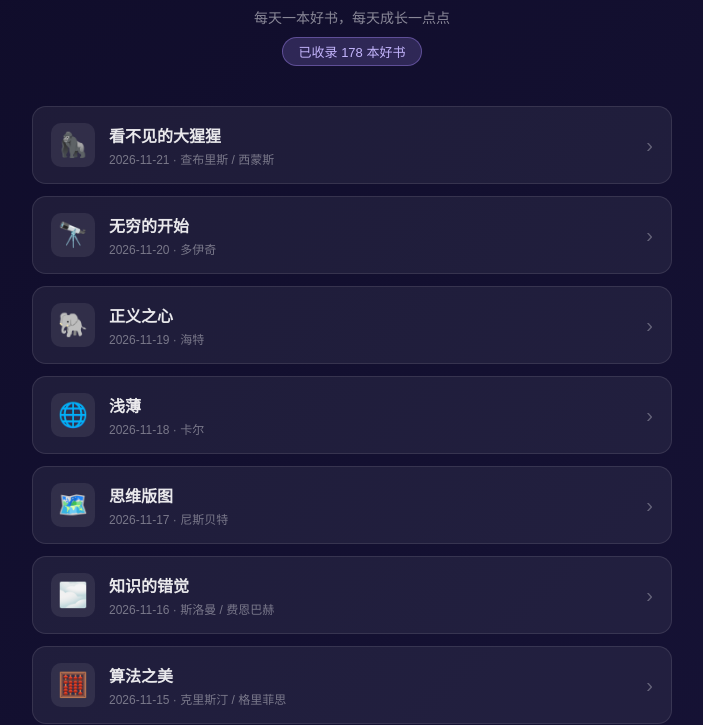
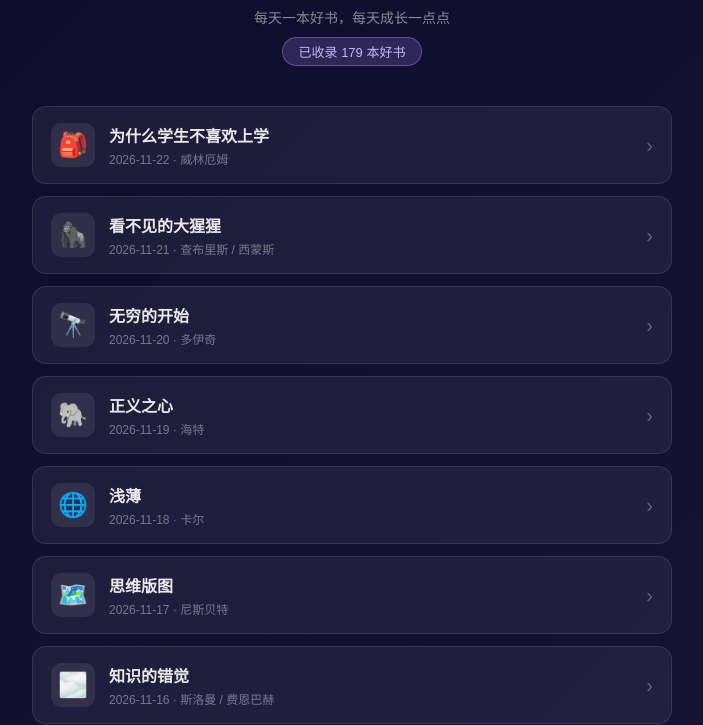
Before and after one commit to YUANSHENJIA/meiriyixue, a plain HTML site: page index.html in a window 1280 px wide. Shown: the part 99-824 px from the top of the page, without its empty margins (288-991 px from the left). Drawn offline with Linux system fonts and the light colour scheme.

Commit message:
Update index.html for 2026-11-22-每日一学-为什么学生不喜欢上学.html

```diff
--- a/index.html
+++ b/index.html
@@ -52,9 +52,17 @@
 <div class="header">
   <h1>📚 每日一学</h1>
   <p>每天一本好书，每天成长一点点</p>
-  <span class="count-badge">已收录 178 本好书</span>
+  <span class="count-badge">已收录 179 本好书</span>
 </div>
 <div class="book-list">
+    <a class="book-card" href="2026-11-22-%E6%AF%8F%E6%97%A5%E4%B8%80%E5%AD%A6-%E4%B8%BA%E4%BB%80%E4%B9%88%E5%AD%A6%E7%94%9F%E4%B8%8D%E5%96%9C%E6%AC%A2%E4%B8%8A%E5%AD%A6.html">
+      <div class="book-emoji">🎒</div>
+      <div class="book-info">
+        <div class="book-name">为什么学生不喜欢上学</div>
+        <div class="book-date">2026-11-22 · 威林厄姆</div>
+      </div>
+      <div class="book-arrow">›</div>
+    </a>
     <a class="book-card" href="2026-11-21-%E6%AF%8F%E6%97%A5%E4%B8%80%E5%AD%A6-%E7%9C%8B%E4%B8%8D%E8%A7%81%E7%9A%84%E5%A4%A7%E7%8C%A9%E7%8C%A9.html">
       <div class="book-emoji">🦍</div>
       <div class="book-info">
```
